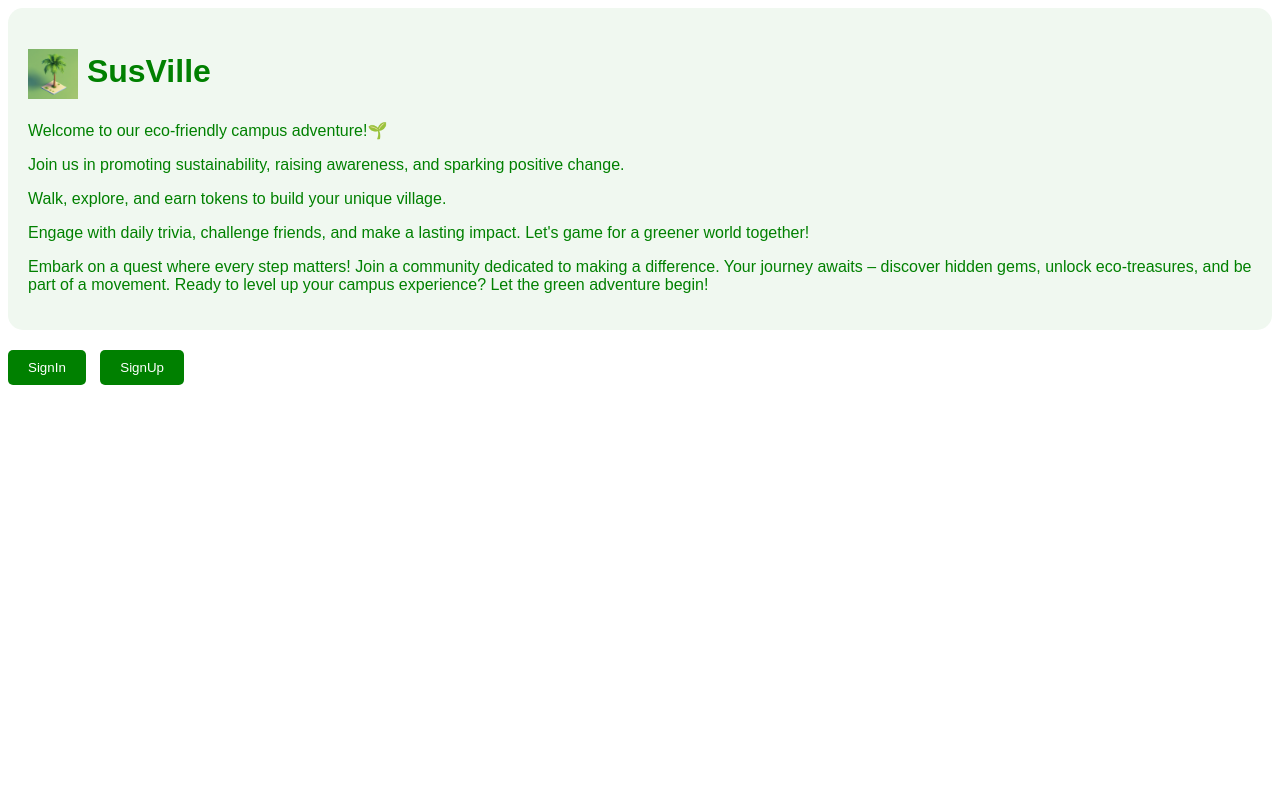
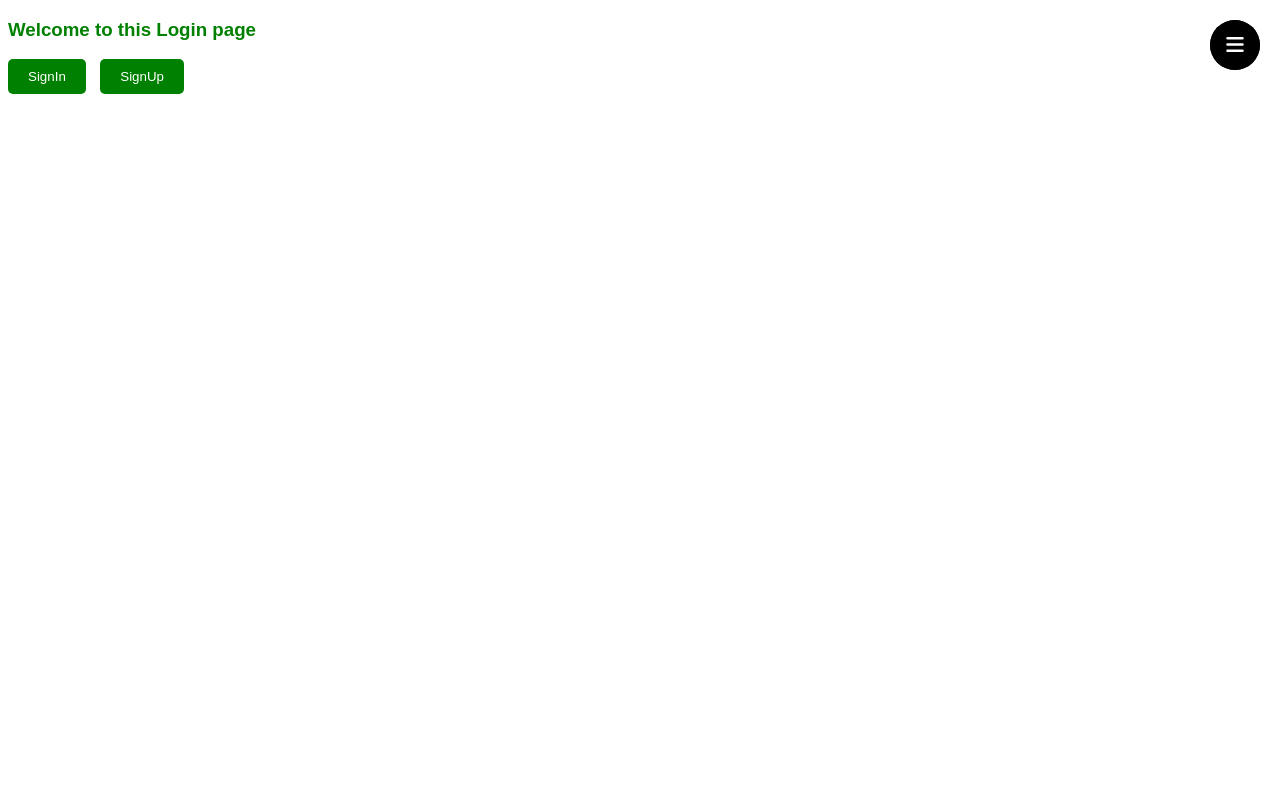
Before and after one commit to AmiraliFamili/Group-Software-Project, a Django app: page / in a window 1280 px wide. Run offline with Django 5.2, Linux system fonts and the light colour scheme; some libraries are stand-ins or nearby versions.

Commit message:
Add files via upload

```diff
--- a/project/templates/authentication/index.html
+++ b/project/templates/authentication/index.html
@@ -1,26 +1,206 @@
 {% load static %}
 <!DOCTYPE html>
+<!--[if lt IE 7]>      <html class="no-js lt-ie9 lt-ie8 lt-ie7"> <![endif]-->
+<!--[if IE 7]>         <html class="no-js lt-ie9 lt-ie8"> <![endif]-->
+<!--[if IE 8]>         <html class="no-js lt-ie9"> <![endif]-->
+<!--[if gt IE 8]>      <html class="no-js"> <!--<![endif]-->
 <html>
     <head>
         <meta charset="utf-8">
         <meta http-equiv="X-UA-Compatible" content="IE=edge">
-        <title>Sustainable Campus App</title>
+        <title>Login</title>
         <meta name="description" content="">
         <meta name="viewport" content="width=device-width, initial-scale=1">
-        <link rel="stylesheet" type="text/css" href="{% static 'index.css' %}">
+        <link rel="stylesheet" href="{% static 'index.css' %}">
+        <link href="https://fonts.googleapis.com/css2?family=Oswald&display=swap" rel="stylesheet">
+        <link href="https://fonts.googleapis.com/css2?family=Lato&display=swap" rel="stylesheet">
+        <script src="https://kit.fontawesome.com/a076d05399.js"></script>
+        <style>
+          /* Define CSS for the hidden sidebar */
+          #sidebar.hidden {
+              display: none;
+          }
+
+        /* Set z-index for the sidebar */
+        #sidebar {
+            z-index: 999;
+            position: relative;
+        }
+
+        /*code for the nav menu*/
+
+        .wrapper{
+          position: fixed;
+          top: 0;
+          left: 0;
+          height: 100%;
+          width: 100%;
+          /*background: linear-gradient(-135deg, #c850c0, #4158d0);*/
+          /* background: linear-gradient(375deg, #1cc7d0, #2ede98); */
+          /* background: linear-gradient(-45deg, #e3eefe 0%, #efddfb 100%);*/
+          /* clip-path: circle(25px at calc(0% + 45px) 45px); */
+          background: #000;
+          clip-path: circle(25px at calc(100% - 45px) 45px);
+          transition: all 0.3s ease-in-out;
+        }
+        #active:checked ~ .wrapper{
+          clip-path: circle(75%);
+        }
+        .menu-btn{
+          position: absolute;
+          z-index: 2;
+          right: 20px;
+          /* left: 20px; */
+          top: 20px;
+          height: 50px;
+          width: 50px;
+          text-align: center;
+          line-height: 50px;
+          border-radius: 50%;
+          font-size: 20px;
+          color: #fff;
+          cursor: pointer;
+          /*background: linear-gradient(-135deg, #c850c0, #4158d0);*/
+          /* background: linear-gradient(375deg, #1cc7d0, #2ede98); */
+         /* background: linear-gradient(-45deg, #e3eefe 0%, #efddfb 100%); */
+          background: #000;
+          transition: all 0.3s ease-in-out;
+        }
+        #active:checked ~ .menu-btn{
+          color: #fff;
+        }
+        #active:checked ~ .menu-btn i:before{
+          content: "\f00d";
+        }
+        .wrapper ul{
+          position: absolute;
+          top: 50%;
+          left: 50%;
+          transform: translate(-50%, -50%);
+          list-style: none;
+          text-align: center;
+        }
+        .wrapper ul li{
+          margin: 15px 0;
+        }
+        .wrapper ul li a {
+          color: none;
+          text-decoration: none;
+          font-size: 20px;
+          font-weight: 500;
+          padding: 5px 15px;
+          color: #fff;
+          border-radius: 50px;
+          background: #000;
+          position: relative;
+          line-height: 40px;
+          transition: all 0.3s ease;
+        }
+
+        .wrapper ul li a:after{
+          position: absolute;
+          content: "";
+          background: #fff;
+           background: linear-gradient(#14ffe9, #ffeb3b, #ff00e0);
+          /*background: linear-gradient(375deg, #1cc7d0, #2ede98);*/
+          width: 104%;
+          height: 110%;
+          left: -2%;
+          top: -5%; /* if the font is 'Oswald'*/
+          border-radius: 50px;
+          transform: scaleY(0);
+          z-index: -1;
+          animation: rotate 1.5s linear infinite;
+          transition: transform 0.3s ease;
+        }
+        .wrapper ul li a:hover:after{
+          transform: scaleY(1);
+        }
+        .wrapper ul li a:hover{
+          color: #fff;
+        }
+        input[type="checkbox"]{
+          display: none;
+        }
+        .content{
+          position: absolute;
+          top: 50%;
+          left: 50%;
+          transform: translate(-50%, -50%);
+          z-index: -1;
+          text-align: center;
+          width: 100%;
+          color: #202020;
+        }
+        .content .title{
+          font-size: 40px;
+          font-weight: 700;
+        }
+        .content p{
+          font-size: 35px;
+          font-weight: 600;
+        }
+
+        @keyframes rotate {
+          0%{
+            filter: hue-rotate(0deg);
+          }
+          100%{
+            filter: hue-rotate(360deg);
+          }
+        }
+
+        /*code for the nav menu*/
+
+
+
+      </style>
     </head>
     <body>
-      <div id="app-explanation">
-        <h1><img src="{% static 'palmtree.png' %}" alt="App Logo" class="app-logo">
-            SusVille
-        </h1>
-        <p>Welcome to our eco-friendly campus adventure!🌱 </p>
-        <p>Join us in promoting sustainability, raising awareness, and sparking positive change. </p>
-        <p>Walk, explore, and earn tokens to build your unique village.</p>
-        <p>Engage with daily trivia, challenge friends, and make a lasting impact. Let's game for a greener world together! </p>
-        <p>Embark on a quest where every step matters! Join a community dedicated to making a difference. Your journey awaits – discover hidden gems, unlock eco-treasures, and be part of a movement. Ready to level up your campus experience? Let the green adventure begin!</p>
 
-      </div>
+
+  <body>
+    <input type="checkbox" id="active">
+    <label for="active" class="menu-btn"><i class="fas fa-bars"></i></label>
+    <div class="wrapper">
+      <ul>
+<li> <a href="javascript:void(0);" onclick="openTab('profile')">USERNAMEHERE</a>
+  <span class="sidebar-space"></span></li>
+<li>  <a href="javascript:void(0);" onclick="openTab('initiative-map')">Initiative Map</a></li>
+<li>  <a href="javascript:void(0);" onclick="openTab('submit-location-code')">Submit location code</a></li>
+<li>  <a href="javascript:void(0);" onclick="openTab('sustainable-village')">Sustainable Village</a></li>
+<li>  <a href="javascript:void(0);" onclick="openTab('view-other-villages')">View other villages</a></li>
+<li>  <a href="javascript:void(0);" onclick="openTab('leaderboard')">Leaderboard</a></li>
+<li>  <a href="javascript:void(0);" onclick="openTab('shop')">Shop</a></li>
+<li>  <a href="javascript:void(0);" onclick="openTab('settings')">Settings</a></li>
+<li>  <a href="/signout" onclick="openTab('logout')">Log Out</a></li>
+</li>
+
+<br><br>
+</ul>
+</div>
+
+    <script>
+      function openTab(tabName) {
+          var i, tabcontent;
+          tabcontent = document.getElementsByClassName("tabcontent");
+          for (i = 0; i < tabcontent.length; i++) {
+              tabcontent[i].style.display = "none";
+          }
+
+          // Dynamically load content from separate HTML files
+          fetch(tabName + '.html')
+              .then(response => response.text())
+              .then(html => {
+                  document.getElementById('content').innerHTML = html;
+              })
+              .catch(error => console.error('Error fetching content:', error));
+
+          document.getElementById(tabName).style.display = "block";
+      }
+  </script>
+
+
 
         {% for message in messages %}
         <div class="start_alert-{{ message.tags }} alert-dismissible fade show" role="alert">
@@ -31,8 +211,11 @@
         </div>
         {% endfor %}
 
+        <h3>Welcome to this Login page</h3>
+
         {% if user.is_authenticated %}
-
+        <h3>Hello {{fname}}</h3>
+        <h4>You have successfully logged in</h4>
         <button type="submit"><a href="/signout">SignOut</a></button>
         <button type="submit"><a href="/map">Interactive Map</a></button>
         {% else %}
```
